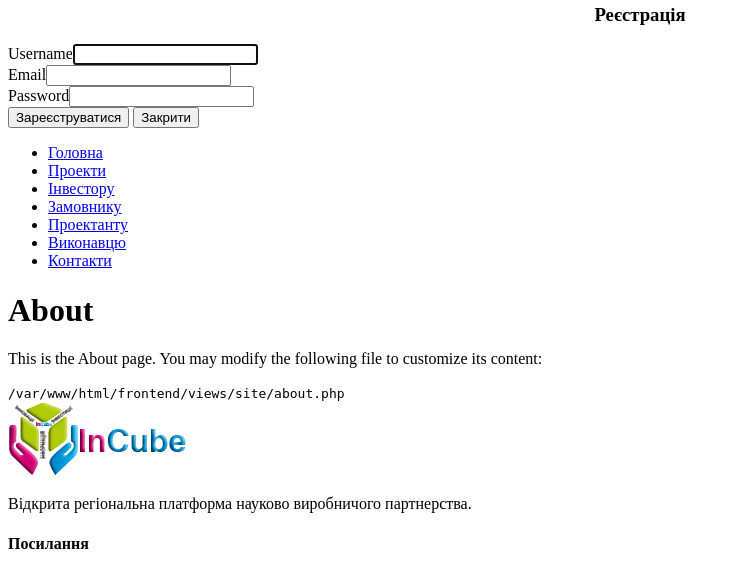
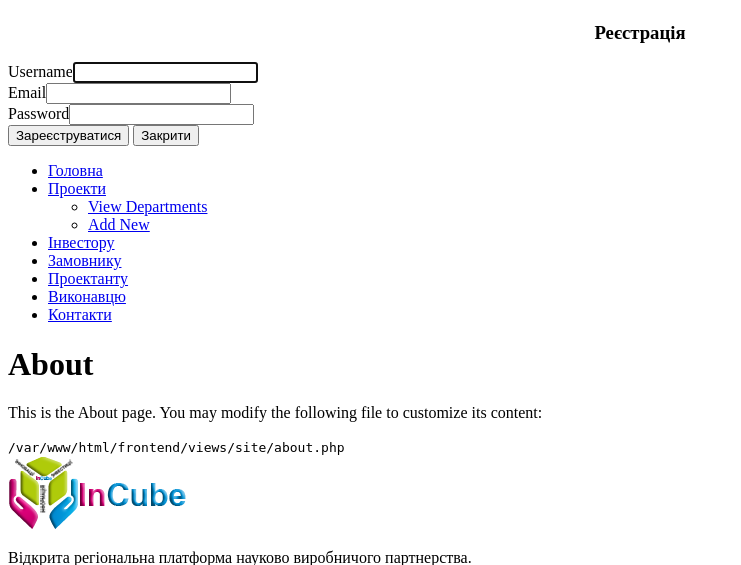
Before and after one commit to Baloo-Mova/Incube, a Yii app: template frontend/views/site/about.php in a window 1280 px wide. Shown: the part 611-1176 px from the top of the page, without its empty margins (0-741 px from the left). Run offline with PHP 8.4 and a stand-in for Yii, Linux system fonts and the light colour scheme; the template is opened without the code that fills it, so the values that code supplies are empty; form fields are guessed from the names that the template uses; some libraries are stand-ins or nearby versions.

Commit message:
change css header menu

```diff
--- a/frontend/views/layouts/header.php
+++ b/frontend/views/layouts/header.php
@@ -1,4 +1,7 @@
-   <div class="header-connect">
+  <div class="navbar-wrapper "><!--navbar-fixed-top-->
+    <div class="container-fluid">
+
+        <div class="header-connect">
             <div class="container">
                 <div class="row">
                     <div class="col-md-5 col-sm-8 col-xs-8">
@@ -12,7 +15,7 @@
                     <div class="col-md-2 col-md-offset-5  col-sm-3 col-sm-offset-1  col-xs-3  col-xs-offset-1">
                         <div class="header-half header-social">
                             <ul class="list-inline">
-                                <li><a href="#"><i class="fa fa-facebook"></i></a></li>
+                                <li><a href="#"><i class="fa fa-facebook"></i></a></li>z
                                 <li><a href="#"><i class="fa fa-twitter"></i></a></li>
                                 <li><a href="#"><i class="fa fa-vine"></i></a></li>
                                 <li><a href="#"><i class="fa fa-linkedin"></i></a></li>
@@ -24,7 +27,8 @@
                 </div>
             </div>
         </div>
-       <nav class="navbar navbar-default">
+
+       <nav class="navbar navbar-default ">  <!--navbar-fixed-top-->
           <div class="container">
             <!-- Brand and toggle get grouped for better mobile display -->
             <div class="navbar-header">
@@ -43,7 +47,16 @@
 
               <ul class="main-nav nav navbar-nav navbar-center">
                 <li class="wow fadeInDown" data-wow-delay="0s"><a class="active" href="<?=\yii\helpers\Url::to(Yii::$app->urlManager->baseUrl.'/site/index')?>">Головна</a></li>
-	        <li class="wow fadeInDown" data-wow-delay="0.1s"><a href="#">Проекти</a></li>
+	      <!--  <li class="wow fadeInDown" data-wow-delay="0.1s"><a href="#">Проекти</a></li>-->
+                 <li class=" dropdown">
+                            <a href="#" class="dropdown-toggle wow fadeInDown" data-wow-delay="0s" data-toggle="dropdown" role="button" aria-haspopup="true" aria-expanded="false">Проекти <span class="caret"></span></a>
+                            <ul class="dropdown-menu">
+                                <li class=" dropdown">
+                                    <a href="#" class="dropdown-toggle " data-toggle="dropdown" role="button" aria-haspopup="true" aria-expanded="false">View Departments</a>
+                                </li>
+                                <li><a href="#">Add New</a></li>
+                            </ul>
+                        </li>
                 <li class="wow fadeInDown" data-wow-delay="0.2s"><a href="#">Інвестору</a></li>
                 <li class="wow fadeInDown" data-wow-delay="0.2s"><a href="#">Замовнику</a></li>
                 <li class="wow fadeInDown" data-wow-delay="0.2s"><a href="#">Проектанту</a></li>
@@ -55,3 +68,6 @@
             </div><!-- /.navbar-collapse -->
           </div><!-- /.container-fluid -->
         </nav>
+
+    </div>
+</div>
--- a/frontend/web/css/style.css
+++ b/frontend/web/css/style.css
@@ -51,17 +51,19 @@
     width: 100%;
 }
 .navbar-default .navbar-nav > li > a::after {
-    background-color: #00aeef;
-    bottom: -24px;
+  //  background-color: #00aeef;
+    //bottom: -24px;
     content: "";
     height: 5px;
     left: 0;
     position: absolute;
     transition: all 0.2s ease 0s;
     width: 0%;
+    border-bottom: #eb1478 3px solid;
 }
 .navbar-default .navbar-nav > li > a:hover:after {
     width: 100%;
+
 }
 
 .navbar-nav.navbar-right:last-child{
```
Also changed, not shown: frontend/web/css/site.css (line endings or trailing spaces).
